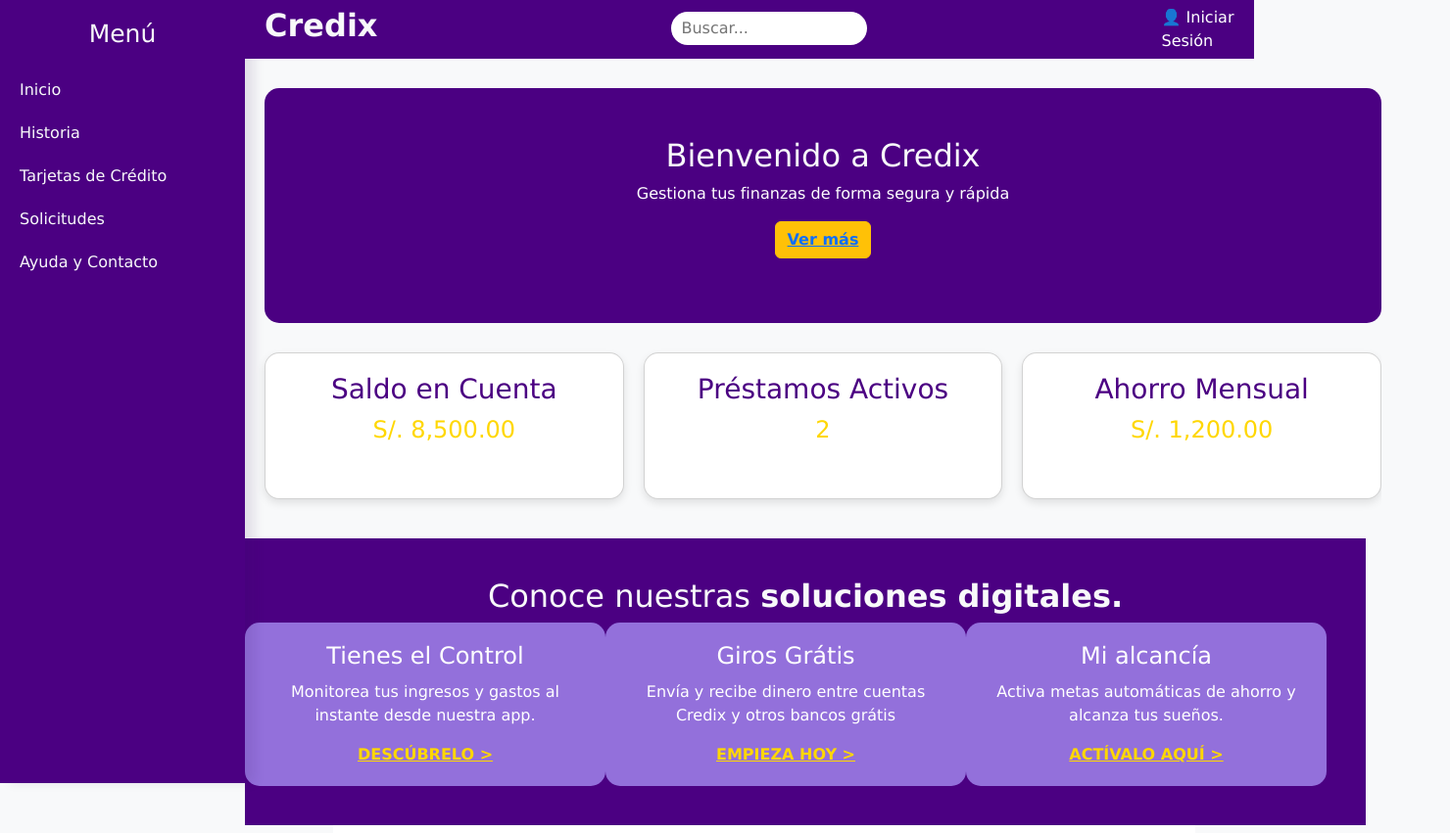
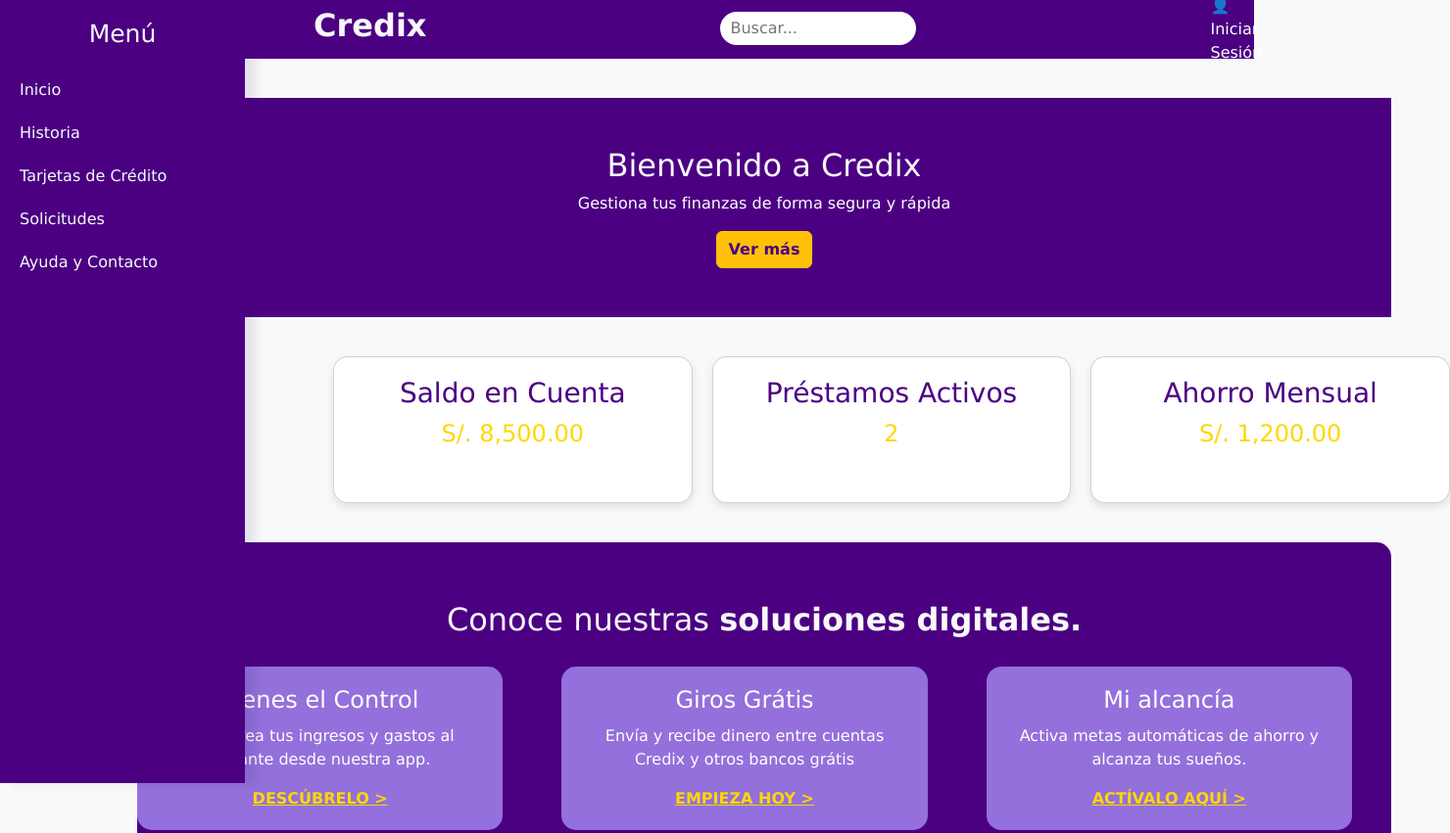
Before and after one commit to Vixin-UX/Vixin-UX.gifhub.io, a plain HTML site: page index.html in a window 1280 px wide. Shown: the top 851 px of the page at 98% size, 1480 px wide, since content can reach past the window. Drawn offline with nearby package versions, Linux system fonts and the light colour scheme.

Commit message:
index.html

```diff
--- a/index.html
+++ b/index.html
@@ -30,12 +30,12 @@
       height: 60px;
       width: calc(100% - 250px); /* espacio menos el sidebar */
       color: white;
-      padding: 0 20px;
+      padding: 0 70px;
       display: flex;
       align-items: center;
       justify-content: flex-start;
       margin-left: 250px; /* Para evitar que el topbar se meta debajo del sidebar */
-      position: relative;
+      position: relative; /* No sticky */
       z-index: 1001; /* Se asegura de estar sobre el contenido si es necesario */
 
     }
@@ -109,22 +109,17 @@
       background-color: var(--gris-claro);
       min-height: 100vh;
     }
+.card-welcome {
+  width: 100vw;
+  margin-left: calc(-50vw + 50%);
+  margin-bottom: 40px;
+  padding: 50px 40px;
+  background-color: var(--morado);
+  color: white;
+  text-align: center;
+}
 
 
-
- .card-welcome {
-      background-color: var(--morado);
-      color: white;
-      border-radius: 15px;
-      padding: 50px;
-      height: 240px;
-      width: 1140px;
-      margin-top: -10px;
-      margin-left: -70px;
-      text-align: center;
-      margin-bottom: 30px;
-
-    }
 
     .dashboard-cards {
       display: grid;
@@ -132,7 +127,7 @@
       gap: 20px;
       padding: auto;
       margin-bottom: 40px;
-      margin-left: -70px;
+      margin-left: auto;
       height: 150px;
       width: 1140px;
     }
@@ -185,20 +180,23 @@
 
     .soluciones {
       background-color: var(--morado);
-      min-width: 130%;
-      color: white;
-      padding: 40px 20px;
-      margin-left: -90px;
-      text-align: center;
+  color: white;
+  padding: 60px 20px;
+  border-radius: 15px;
+  margin: 30px auto;
+  width: 100vw;
+  margin-left: calc(-50vw + 50%);
+  text-align: center;
+
     }
+
 
         .tarjetas-soluciones {
       display: flex;
       flex-wrap: wrap;
-      justify-content: space-between;
-      gap: 40px;
-
-      padding: 0 20px;
+      justify-content: center;
+      gap: 100px;
+      padding:  20px;
     }
 
     .tarjeta {
@@ -335,11 +333,17 @@
       padding-top: 20px;
     }
 
+a {
+  color: var(--morado);
+  text-decoration: none;
+}
 
-
-
-
-
+a:hover {
+  color: white;
+  background-color: var(--morado-claro);
+  padding: 5px 10px;
+  border-radius: 5px;
+}
 
 
 
@@ -420,7 +424,7 @@
   display: block;
 }
 
-/* Si no se ha clicado ningún enlace aún, mostrará la sección #Inicio */
+/* Si no se ha clicado ningún enlace aún, mostrar la sección #Inicio */
 body:not(:has(:target)) #Inicio {
   display: block;
 }
@@ -429,7 +433,6 @@ body:not(:has(:target)) #Inicio {
 
 /*AYUDA Y CONTACTO*/
 
-/* Estilos para la sección de ayuda y contacto */
 #Ayuda {
   background-color: var(--morado);
   margin-top: -750px;
@@ -733,7 +736,6 @@ ul {
   <!-- Contenedor principal para contenido -->
   <div class="main">
 
-    <!-- Sección Inicio -->
    <!-- Sección Inicio -->
 <section id="Inicio" class="content">
 
@@ -765,17 +767,17 @@ ul {
       <div class="tarjeta">
         <h4>Tienes el Control</h4>
         <p>Monitorea tus ingresos y gastos al instante desde nuestra app.</p>
-        <a href="#">DESCÚBRELO &gt;</a>
+        <a href="#Ayuda">DESCÚBRELO &gt;</a>
       </div>
       <div class="tarjeta">
         <h4>Giros Grátis</h4>
         <p>Envía y recibe dinero entre cuentas Credix y otros bancos grátis</p>
-        <a href="#">EMPIEZA HOY &gt;</a>
+        <a href="#Tarjetas">EMPIEZA HOY &gt;</a>
       </div>
       <div class="tarjeta">
         <h4>Mi alcancía</h4>
         <p>Activa metas automáticas de ahorro y alcanza tus sueños.</p>
-        <a href="#">ACTÍVALO AQUÍ &gt;</a>
+        <a href="#Tarjetas">ACTÍVALO AQUÍ &gt;</a>
       </div>
     </div>
   </div>
@@ -1080,47 +1082,6 @@ ul {
   </div>
 </section>
 
-
-
-
-
-
-
-
-
-
-
-
-
-
-
-
-
-
-
-
-
-
-
-
-
-
-
-
-
-
-
-
-
-
-
-
-
-
-
-
-
-
   <!-- Footer -->
   <footer>
     <div class="footer-container">
@@ -1150,7 +1111,7 @@ ul {
       </div>
     </div>
     <div class="footer-bottom">
-      © Estefany Encarnación, Carolina Muñoz, Brenda Ticlia, Raquel Salinas y Giasel Violeta | Credix - 2025 | Todos los derechos reservados.</div>
+      © Estefany Encarnación, Carolina Muñoz, Brenda Ticlia y Giasel Violeta | Credix - 2025 | Todos los derechos reservados.</div>
   </footer>
 
 </body>
```
